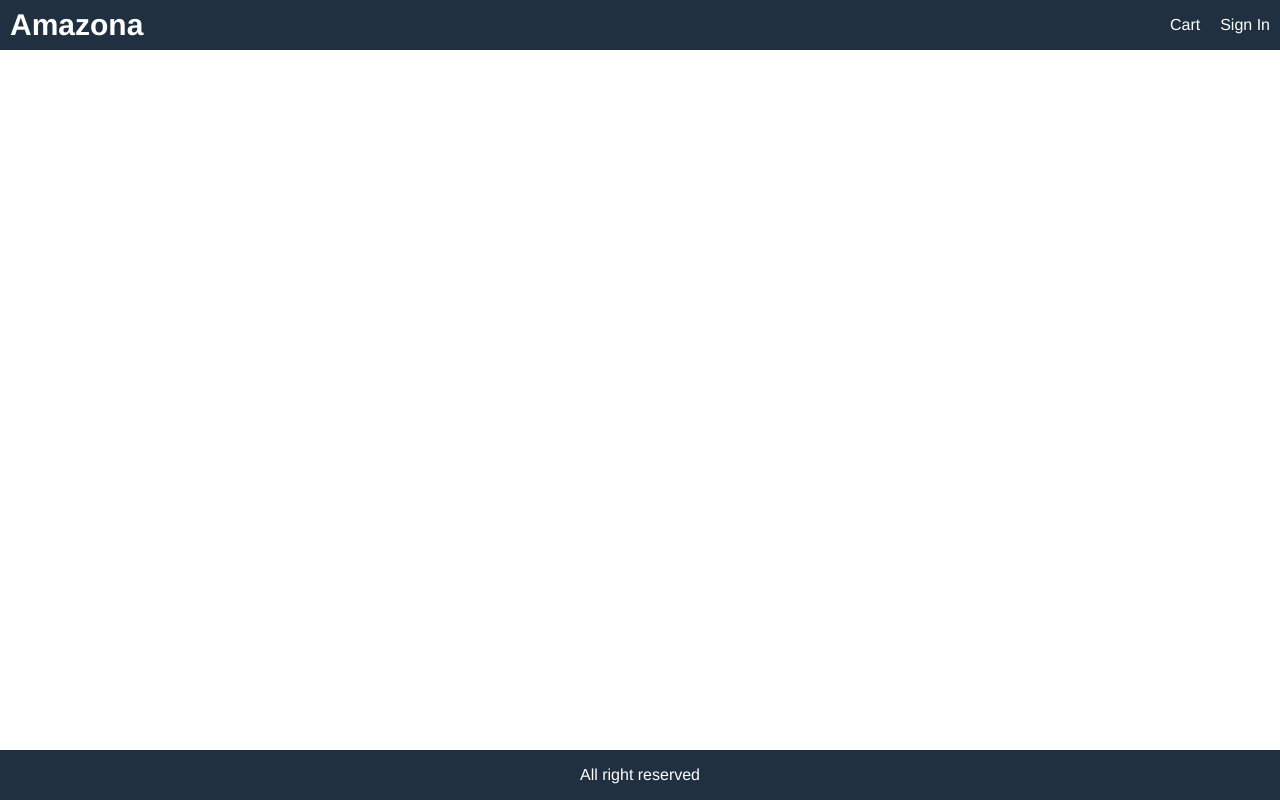
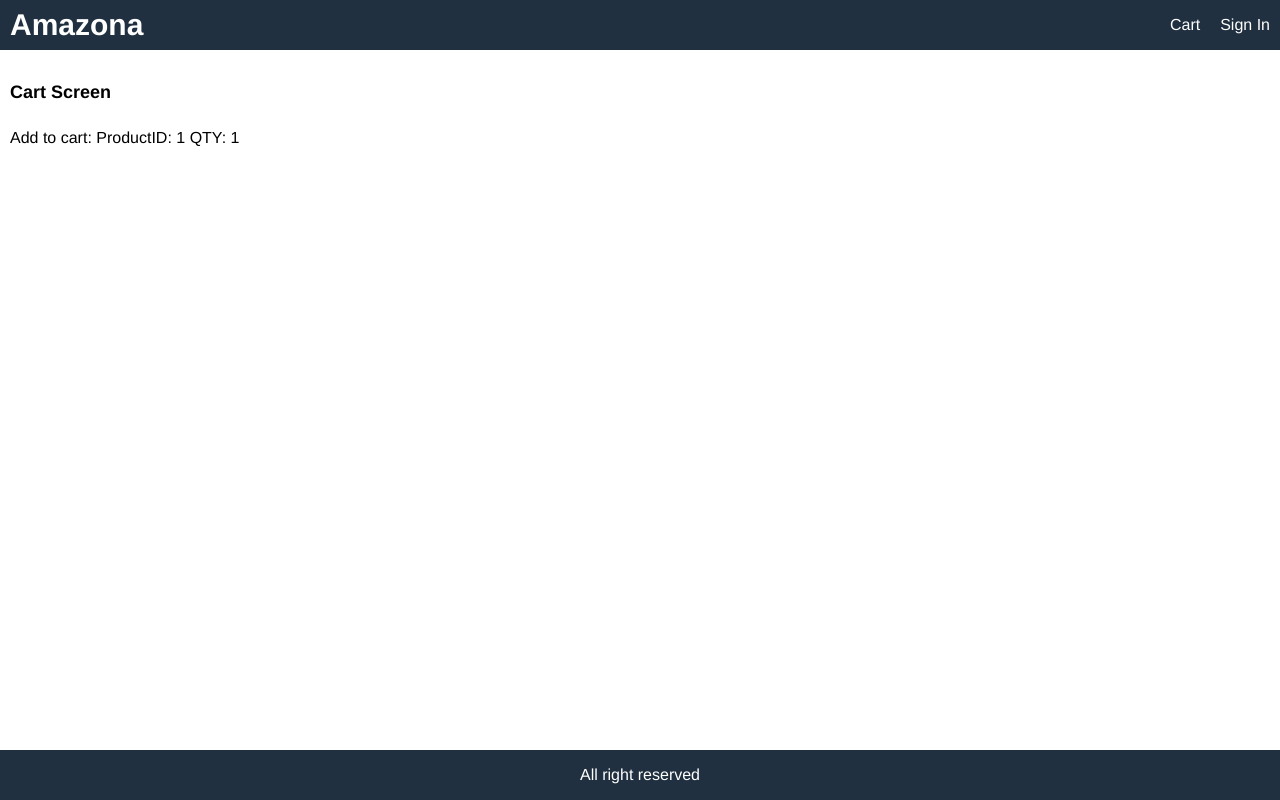
Before and after one commit to FranMackinlay/E-Commerce-MERN, a React (Create React App) app in the folder frontend/: page /cart/1 in a window 1280 px wide. Built offline with nearby package versions, Linux system fonts and the light colour scheme.

Commit message:
ADD, first approach to CartScreen

```diff
--- a/frontend/src/App.js
+++ b/frontend/src/App.js
@@ -1,5 +1,6 @@
 import React from 'react';
 import { BrowserRouter, Route } from 'react-router-dom';
+import CartScreen from './screens/CartScreen';
 import HomeScreen from './screens/HomeScreen';
 import ProductScreen from './screens/ProductScreen';
 
@@ -18,6 +19,7 @@ function App() {
           </div>
         </header>
         <main>
+          <Route path='/cart/:id?' component={CartScreen}></Route>
           <Route path='/product/:id' component={ProductScreen}></Route>
           <Route path='/' component={HomeScreen} exact></Route>
         </main>
--- a/frontend/src/index.css
+++ b/frontend/src/index.css
@@ -73,7 +73,9 @@ ul {
 li {
   margin-top: 1rem;
 }
-
+input,
+select,
+textarea,
 button {
   padding: 1rem;
   border-radius: .5rem;
@@ -82,10 +84,15 @@ button {
   font-family: Helvetica, Arial, sans-serif;
   -webkit-font-smoothing: antialiased;
   -moz-osx-font-smoothing: grayscale;
+}
+
+button {
   background-color: lightgray;
   cursor: pointer;
 }
-
+input:hover,
+select:hover,
+textarea:hover,
 button:hover {
   border: .1rem solid #404040;
 }
--- /dev/null
+++ b/frontend/src/screens/CartScreen.jsx
@@ -0,0 +1,12 @@
+import React from 'react'
+
+export default function CartScreen(props) {
+  const productId = props.match.params.id;
+  const qty = props.location.search ? Number(props.location.search.split('=')[1]) : 1;
+  return (
+    <div>
+      <h1>Cart Screen</h1>
+      <p>Add to cart: ProductID: {productId} QTY: {qty}</p>
+    </div>
+  )
+}
--- a/frontend/src/screens/ProductScreen.jsx
+++ b/frontend/src/screens/ProductScreen.jsx
@@ -1,4 +1,4 @@
-import React, { useEffect } from 'react'
+import React, { useEffect, useState } from 'react'
 import { useDispatch, useSelector } from 'react-redux';
 import Rating from '../components/Rating/Rating';
 import { Link } from 'react-router-dom';
@@ -9,12 +9,20 @@ import { detailsProduct } from '../actions/productActions';
 export default function ProductScreen(props) {
   const dispatch = useDispatch();
   const productId = props.match.params.id;
+
+  const [qty, setQty] = useState(1);
+
   const productDetails = useSelector(state => state.productDetails);
   const {loading, error, product} = productDetails;
 
   useEffect(() => {
     dispatch(detailsProduct(productId))
   }, [productId, dispatch]);
+
+  const addToCartHandler = e => {
+    e?.preventDefault();
+    props.history.push(`/cart/${productId}?qty=${qty}`)
+  }
 
   return (
     <div>
@@ -60,14 +68,36 @@ export default function ProductScreen(props) {
                         </div>
                       </div>
                     </li>
+                    {
+                      product.countInStock > 0 && (
+                        <div>
                           <li>
-                    <button className="primary block">Add to Cart</button>
+                            <div className="row">
+                              <div>Qty</div>
+                              <div>
+                                <select value={qty} onChange={e => setQty(e.target.value)}>
+                                  {
+                                    [...Array(product.countInStock).keys()].map(item => {
+                                      const realCount = item + 1;
+                                      return <option key={realCount} value={realCount}>{ realCount }</option>
+                                    })
+                                  }
+                                </select>
+                              </div>
+                            </div>
                           </li>
+                          <li>
+                            <button onClick={() => addToCartHandler()} className="primary block">Add to Cart</button>
+                          </li>
+                        </div>
+                      )
+                    }
                   </ul>
                 </div>
               </div>
             </div>
-        </div>)
+          </div>
+        )
 
       }
     </div>
```
Also changed, not shown: 1 other file (tests, documents, lock files or other folders). Lines whose indentation alone changed are shown as unchanged.
